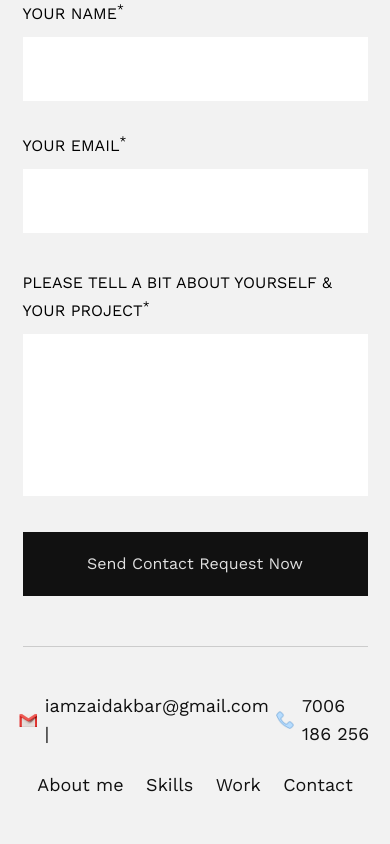
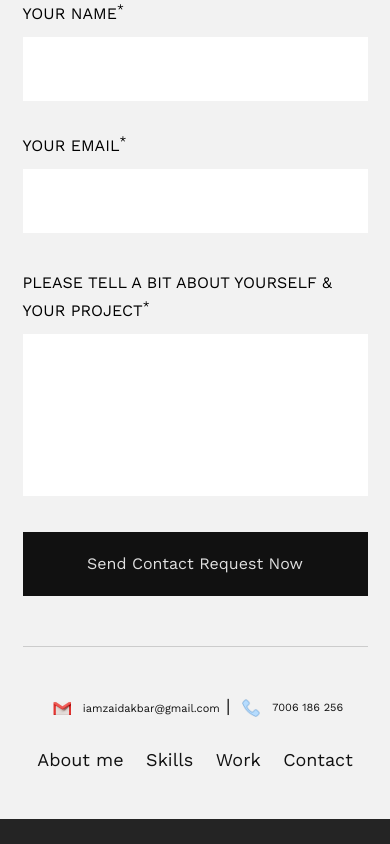
Before and after one commit to iamzaidakbar/PORTFOLIO, a React (Vite) app: page / in a window 390 px wide. Shown: the part 6792-7636 px from the top of the page. After the commit the page ends 7611 px from the top, so only its background shows below. Built offline with nearby package versions, Linux system fonts and the light colour scheme.

Commit message:
Fixed contacts

```diff
--- a/src/components/Footer.jsx
+++ b/src/components/Footer.jsx
@@ -13,18 +13,17 @@ const Footer = () => {
 				<div
 					className="flex flex-col md:flex-row items-center justify-between gap-5 2xl:mt-[63px] relative text-[#111111] border-t border-[#CCCCCC] py-10">
 					<div className="flex items-center gap-[6px]">
-						<div className="w-[35px] h-[35px] rounded-full bg-[transparent] flex justify-center items-center">
+						<div className="w-[30px] h-[30px] md:w-[35px] md:h-[35px] md:w-[35px] md:h-[35px] rounded-full bg-[transparent] flex justify-center items-center">
 							<img src={gmailIcon} alt="" className="w-[18px]"/>
 						</div>
-						<div><a target={"_blank"}
+						<div><a className={"text-[11px] md:text-base"} target={"_blank"}
 						        href="https://mail.google.com/mail/u/0/#inbox?compose=CllgCJftLrrRCDBcDKrNFfxMPnvnKftBNmWhRDhMRFlJpkwFWdlMMmBHHRwQgcRjCdcsqxWlwjq">iamzaidakbar@gmail.com</a> |
 						</div>
 
-						<div className="w-[35px] h-[35px] rounded-full bg-[transparent] flex justify-center items-center">
+						<div className="w-[30px] h-[30px] md:w-[35px] md:h-[35px] md:w-[35px] md:h-[35px] rounded-full bg-[transparent] flex justify-center items-center">
 							<img src={callIcon} alt="" className="w-[18px]"/>
 						</div>
-						<div>7006 186 256
-						</div>
+						<div className={"text-[11px] md:text-base"}>7006 186 256</div>
 					</div>
 					<ul className="flex 2xl:text-[20px] gap-5 md:gap-8">
 						<li
--- a/src/components/HeroBanner.jsx
+++ b/src/components/HeroBanner.jsx
@@ -52,8 +52,7 @@ const HeroBanner = () => {
 						<div className="w-[35px] h-[35px] rounded-full bg-[transparent] flex justify-center items-center">
 							<img src={callIcon} alt="" className="w-[18px]"/>
 						</div>
-						<div>7006 186 256
-						</div>
+						<div>7006 186 256</div>
 					</div>
 					<ul className="flex 2xl:text-[20px]">
 						<li
```
